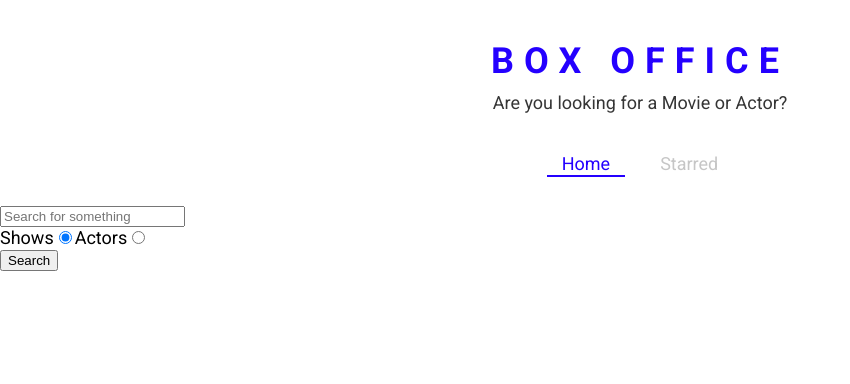
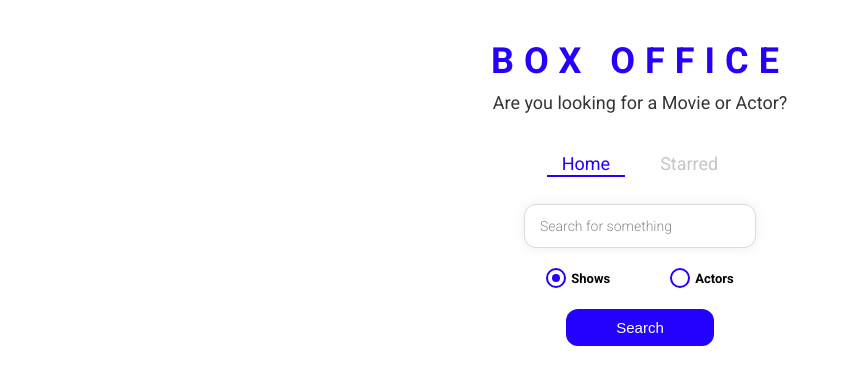
Before and after one commit to akashraghav1997/box-office, a React (Create React App) app: page / in a window 1280 px wide. Shown: the top 384 px of the page, without its empty margins (0-850 px from the left). Built offline with nearby package versions, Linux system fonts and the light colour scheme.

Commit message:
styled the entire app

```diff
--- /dev/null
+++ b/src/components/CustomRadio.jsx
@@ -0,0 +1,68 @@
+import React from 'react';
+import styled from 'styled-components';
+
+const RadioWrapper = styled.label`
+  display: block;
+  position: relative;
+  padding-left: 25px;
+  cursor: pointer;
+  font-size: 13px;
+  user-select: none;
+  font-weight: 700;
+  line-height: 1.65;
+
+  input {
+    position: absolute;
+    opacity: 0;
+    cursor: pointer;
+  }
+
+  span {
+    position: absolute;
+    top: 0;
+    left: 0;
+    height: 16px;
+    width: 16px;
+    background-color: #fff;
+    border: 2px solid ${({ theme }) => theme.mainColors.blue};
+    border-radius: 50%;
+  }
+
+  input:checked ~ span {
+    background-color: #fff;
+    border: 2px solid ${({ theme }) => theme.mainColors.blue};
+  }
+
+  span:after {
+    content: '';
+    position: absolute;
+    display: none;
+  }
+
+  input:checked ~ span:after {
+    display: block;
+  }
+
+  span:after {
+    top: 4px;
+    left: 4px;
+    width: 8px;
+    height: 8px;
+    border-radius: 50%;
+    background: ${({ theme }) => theme.mainColors.blue};
+  }
+`;
+
+const CustomRadio = ({ label, ...restProps }) => {
+  return (
+    <div>
+      <RadioWrapper htmlFor={restProps.id}>
+        {label}
+        <input {...restProps} type="radio" />
+        <span />
+      </RadioWrapper>
+    </div>
+  );
+};
+
+export default CustomRadio;
--- a/src/pages/Home.jsx
+++ b/src/pages/Home.jsx
@@ -1,9 +1,15 @@
 import React, { useState } from 'react';
 import ActorGrid from '../components/actor/ActorGrid';
+import CustomRadio from '../components/CustomRadio';
 import MainPageLayout from '../components/MainPageLayout';
 import ShowGrid from '../components/show/ShowGrid';
 import { apiGet } from '../misc/config';
 import { useLastQuery } from '../misc/custom-hooks';
+import {
+  RadioInputsWrapper,
+  SearchButtonWrapper,
+  SearchInput,
+} from './Home.styled';
 
 const Home = () => {
   const [input, setInput] = useLastQuery();
@@ -48,7 +54,7 @@
 
   return (
     <MainPageLayout>
-      <input
+      <SearchInput
         type="text"
         placeholder="Search for something"
         onChange={onInputChange}
@@ -56,33 +62,33 @@
         value={input}
       />
 
-      <div>
-        <label htmlFor="shows-search">
-          Shows
-          <input
+      <RadioInputsWrapper>
+        <div>
+          <CustomRadio
+            label="Shows"
             id="shows-search"
-            type="radio"
             value="shows"
             checked={isShowsSearch}
             onChange={onRadioChange}
           />
-        </label>
+        </div>
 
-        <label htmlFor="actors-serach">
-          Actors
-          <input
+        <div>
+          <CustomRadio
+            label="Actors"
             id="actors_search"
-            type="radio"
             value="people"
             checked={!isShowsSearch}
             onChange={onRadioChange}
           />
-        </label>
-      </div>
+        </div>
+      </RadioInputsWrapper>
 
-      <button type="button" onClick={onSearch}>
-        Search
-      </button>
+      <SearchButtonWrapper>
+        <button type="button" onClick={onSearch}>
+          Search
+        </button>
+      </SearchButtonWrapper>
       {renderResults()}
     </MainPageLayout>
   );
--- /dev/null
+++ b/src/pages/Home.styled.jsx
@@ -0,0 +1,49 @@
+import styled from 'styled-components';
+
+export const SearchInput = styled.input`
+  display: block;
+  font-family: 'Roboto', sans-serif;
+  width: 200px;
+  margin: auto;
+  outline: none;
+  padding: 13px 15px;
+  border: 1px solid #dbdbdb;
+  box-shadow: 0px 0px 10px 0px rgba(219, 219, 219, 0.5);
+  font-size: 14px;
+  border-radius: 12px;
+  color: #8d8d8d;
+
+  &::placeholder {
+    font-weight: 300;
+    color: #8d8d8d;
+  }
+`;
+
+export const RadioInputsWrapper = styled.div`
+  display: flex;
+  justify-content: center;
+  margin: 20px 0;
+
+  div {
+    margin: 0 15px;
+  }
+`;
+
+export const SearchButtonWrapper = styled.div`
+  text-align: center;
+  margin-bottom: 35px;
+
+  button {
+    color: #fff;
+    background-color: ${({ theme }) => theme.mainColors.blue};
+    margin: auto;
+    padding: 10px 50px;
+    font-size: 15px;
+    border: none;
+    outline: none;
+    border-radius: 12px;
+    &:hover {
+      cursor: pointer;
+    }
+  }
+`;
```
